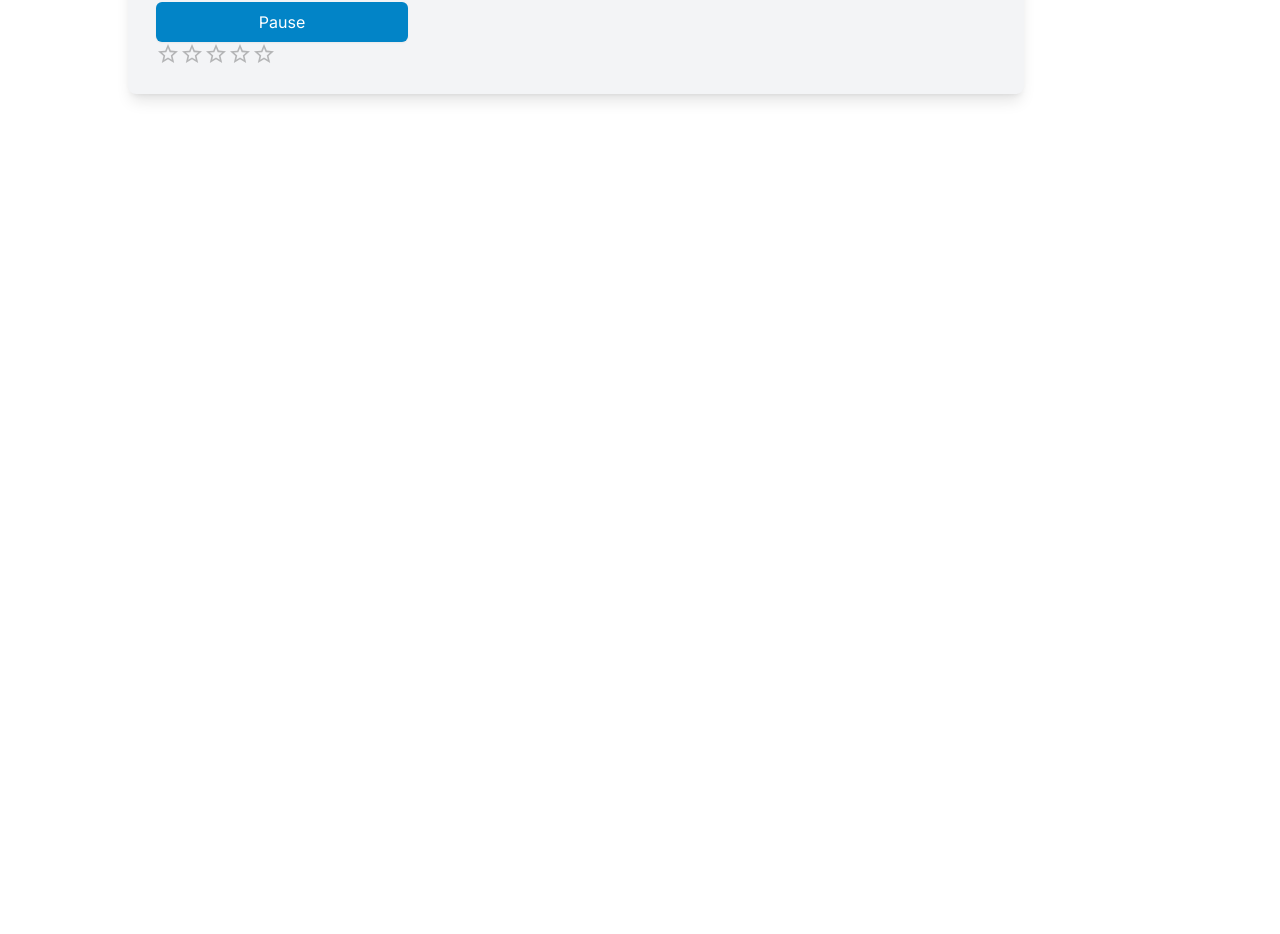
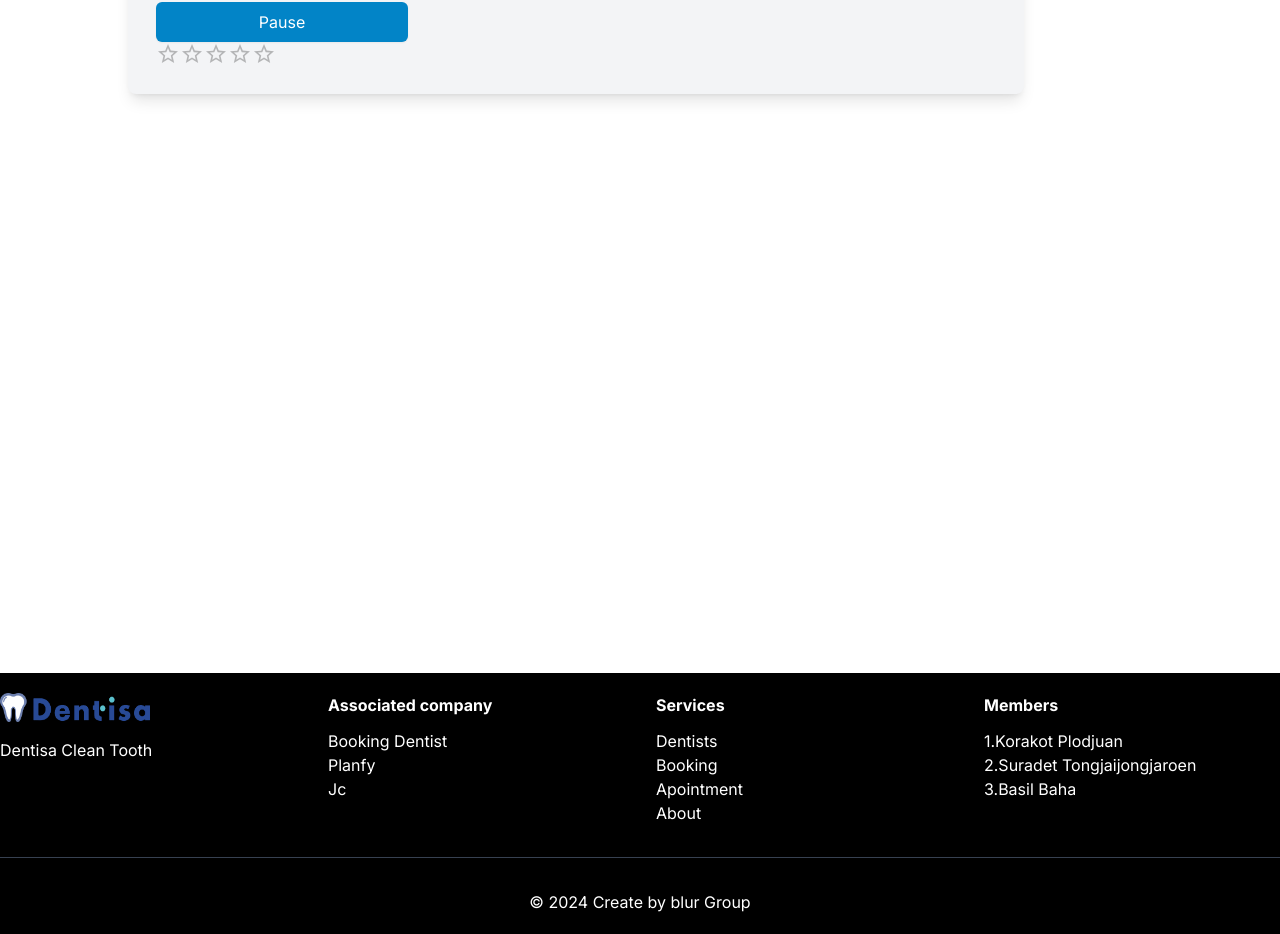
Before and after one commit to 2110503TACEDT66/swdevprac2-project-blur, a Next.js app: page / in a window 1280 px wide. Shown: the part 1036-1970 px from the top of the page. Before the commit the page ends 1170 px from the top, so only its background shows below. Built offline with nearby package versions, Linux system fonts and the light colour scheme; no server answers.

Commit message:
Add Footer

```diff
--- a/src/app/(dentistinfo)/dentist/[cid]/page.tsx
+++ b/src/app/(dentistinfo)/dentist/[cid]/page.tsx
@@ -1,6 +1,8 @@
  import Image from "next/image"
  import Link from "next/link";
 import getDentist from "@/libs/getDentist";
+import Footer from "@/components/Footer";
+
  export default async function DentistDetailPage({params}: {params: {cid: string}}){
 
   const dentistDetail = await getDentist(params.cid)
@@ -16,16 +18,16 @@ import getDentist from "@/libs/getDentist";
   */
 
   return (
-    <main className="text-center p-5">
-      <h1 className="text-lg font-medium underline decoration-gray-400 decoration-solid underline-offset-4 font-medium text-xl">{dentistDetail.data.name}</h1>
+    <main className="text-center">
+      <h1 className="text-lg font-medium underline decoration-gray-400 decoration-solid underline-offset-4 font-medium text-xl p-5">{dentistDetail.data.name}</h1>
 
-      <div className="flex flex-row my-5">
+      <div className="flex flex-row my-5 p-5">
         <Image src={ dentistDetail.data.imageUrl }
             alt='Product Picture'
             width={0} height={0} sizes="100vw"
-            className="rounded-lg w-[30%] bg-black"/>
+            className="rounded-lg w-[30%] bg-black "/>
 
-        <div className="text-left text-xl mx-5">
+        <div className="text-left text-xl mx-5 ">
           <div>Year Of Experience : { dentistDetail.data.yearsOfExperience } years</div>
           <div>Area Of Expertise : { dentistDetail.data.areaOfExpertise }</div>
           <Link href={`/reservations?id=${params.cid}&dentist=${dentistDetail.data.name}`}>
@@ -36,7 +38,7 @@ import getDentist from "@/libs/getDentist";
         </Link>
         </div>
       </div>
-
+      <Footer/>
     </main>
   );
  }
--- a/src/app/(dentistinfo)/dentist/page.tsx
+++ b/src/app/(dentistinfo)/dentist/page.tsx
@@ -4,20 +4,21 @@ import { LinearProgress } from "@mui/material";
 import CarPanel from "@/components/DentistPanel";
 import getDentists from "@/libs/getDentists";
 import DentistCatalog from "@/components/DentistCatalog";
+import Footer from '@/components/Footer';
 
 export default async function Car(){
   const dentist = await getDentists()
 
   return (
-    <main className="text-center p-5">
-      <h1 className="text-xl font-medium">Select Dentist</h1>
+    <main className="text-center">
+      <h1 className="text-xl font-medium p-5">Select Dentist</h1>
       <Suspense fallback={<p>Loding ...<LinearProgress/></p> }>
       <DentistCatalog dentistJson={dentist}/>
       </Suspense>
 
       <hr className="my-10" />
 
-
+      <Footer/>
     </main>
   );
 }
--- a/src/app/mybooking/page.tsx
+++ b/src/app/mybooking/page.tsx
@@ -1,10 +1,11 @@
 import ReservationCart from "@/components/ReservationCart"
-
+import Footer from "@/components/Footer"
 
 export default async function CartPage(){
   return (
     <main>
        <ReservationCart></ReservationCart>
+       <Footer/>
     </main>
   )
 }
--- a/src/app/page.tsx
+++ b/src/app/page.tsx
@@ -1,12 +1,14 @@
-
+import React from 'react';
 import Banner from '@/components/Banner'
 import { TravelCard } from '@/components/TravelCard'
+import Footer from '@/components/Footer';
 
 export default function Home() {
   return (
     <main>
       <Banner/>
       <TravelCard></TravelCard>
+      <Footer/>
     </main>
   )
 }
--- a/src/app/reservations/manage/@dashboard/page.tsx
+++ b/src/app/reservations/manage/@dashboard/page.tsx
@@ -78,6 +78,6 @@ export default async function DashboardPage (){
         </form>
         : null
       }
-          </main>
+      </main>
   );
 }
--- a/src/app/reservations/manage/@manage/page.tsx
+++ b/src/app/reservations/manage/@manage/page.tsx
@@ -1,7 +1,6 @@
 export default function ManagePage (){
   return (
     <main>
-      <div>Your Reservations</div>
     </main>
   );
 }
--- a/src/app/reservations/page.tsx
+++ b/src/app/reservations/page.tsx
@@ -8,6 +8,7 @@ import { AppDispatch } from "@/redux/store";
 import { BookingItem } from "../../../interfaces";
 import { addBooking } from "@/redux/features/bookSlice";
 import { useSession } from "next-auth/react";
+import Footer from '@/components/Footer';
 
 export default function Reservations (){
 
@@ -59,6 +60,7 @@ export default function Reservations (){
       </button>
       <div>
       </div>
+      <Footer/>
     </main>
   );
 }
--- /dev/null
+++ b/src/components/Footer.tsx
@@ -0,0 +1,85 @@
+import React from 'react';
+import Image from 'next/image';
+import Link from 'next/link';
+
+const Footer = () => {
+  return (
+
+
+  <div className="flex flex-col min-h-screen">
+  <main className="flex-1"> </main>
+  <footer className="bg-black text-white py-5 ">
+      <div className="max-w-7xl mx-auto grid grid-cols-1 sm:grid-cols-2 lg:grid-cols-4 gap-8">
+        <div>
+          <Image src="/img/logo1.png" alt="Dentisa Logo" width={150} height={50} className="mb-4" />
+          <p>Dentisa Clean Tooth</p>
+        </div>
+        <div>
+          <h3 className="font-bold mb-3">Associated company</h3>
+          <ul>
+            <li>
+              <Link href="https://www.booking.dentist">
+                <span className="cursor-pointer hover:underline">Booking Dentist</span>
+              </Link>
+            </li>
+            <li>
+              <Link href="https://www.planfy.com/online-bookings-dentists">
+                <span className="cursor-pointer hover:underline">Planfy</span>
+              </Link>
+            </li>
+            <li>
+              <Link href="https://www.roguevalleydentist.com">
+                <span className="cursor-pointer hover:underline">Jc</span>
+              </Link>
+            </li>
+          </ul>
+        </div>
+        <div>
+          <h3 className="font-bold mb-3">Services</h3>
+          <ul>
+            <li>
+              <Link href="/dentist">
+                <span className="cursor-pointer hover:underline">Dentists</span>
+              </Link>
+            </li>
+            <li>
+              <Link href="/dentist">
+                <span className="cursor-pointer hover:underline">Booking</span>
+              </Link>
+            </li>
+            <li>
+              <Link href="/mybooking">
+                <span className="cursor-pointer hover:underline">Apointment</span>
+              </Link>
+            </li>
+            <li>
+              <Link href="/about">
+                <span className="cursor-pointer hover:underline">About</span>
+              </Link>
+            </li>
+          </ul>
+        </div>
+        <div>
+          <h3 className="font-bold mb-3">Members</h3>
+          <ul>
+            <li>
+                <span className="cursor-pointer hover:underline">1.Korakot Plodjuan</span>
+            </li>
+            <li>
+                <span className="cursor-pointer hover:underline">2.Suradet Tongjaijongjaroen</span>
+            </li>
+            <li>
+                <span className="cursor-pointer hover:underline">3.Basil Baha</span>
+            </li>
+          </ul>
+        </div>
+      </div>
+      <div className="text-center pt-8 border-t border-gray-700 mt-8">
+        <p>&copy; {new Date().getFullYear()} Create by blur Group</p>
+      </div>
+    </footer>
+  </div>
+  );
+};
+
+export default Footer;
--- a/src/components/TopMenu.tsx
+++ b/src/components/TopMenu.tsx
@@ -18,7 +18,7 @@ export default async function TopMenu() {
         </Link>
         <TopMenuItem title='Dentists' pageRef='/dentist'/>
         <TopMenuItem title='Booking' pageRef='/dentist'/>
-        <TopMenuItem title='About' pageRef='/about'/>
+        <TopMenuItem title='Manage' pageRef='/reservations/manage'/>
         <TopMenuItem title='Appointment' pageRef='/mybooking'/>
         <div className='flex items-center absolute right-0 h-full px-2 text-cyan-600 text-sm mx-20
         hover:text-white hover:bg-cyan-600 hover:border-transparent'>
```
